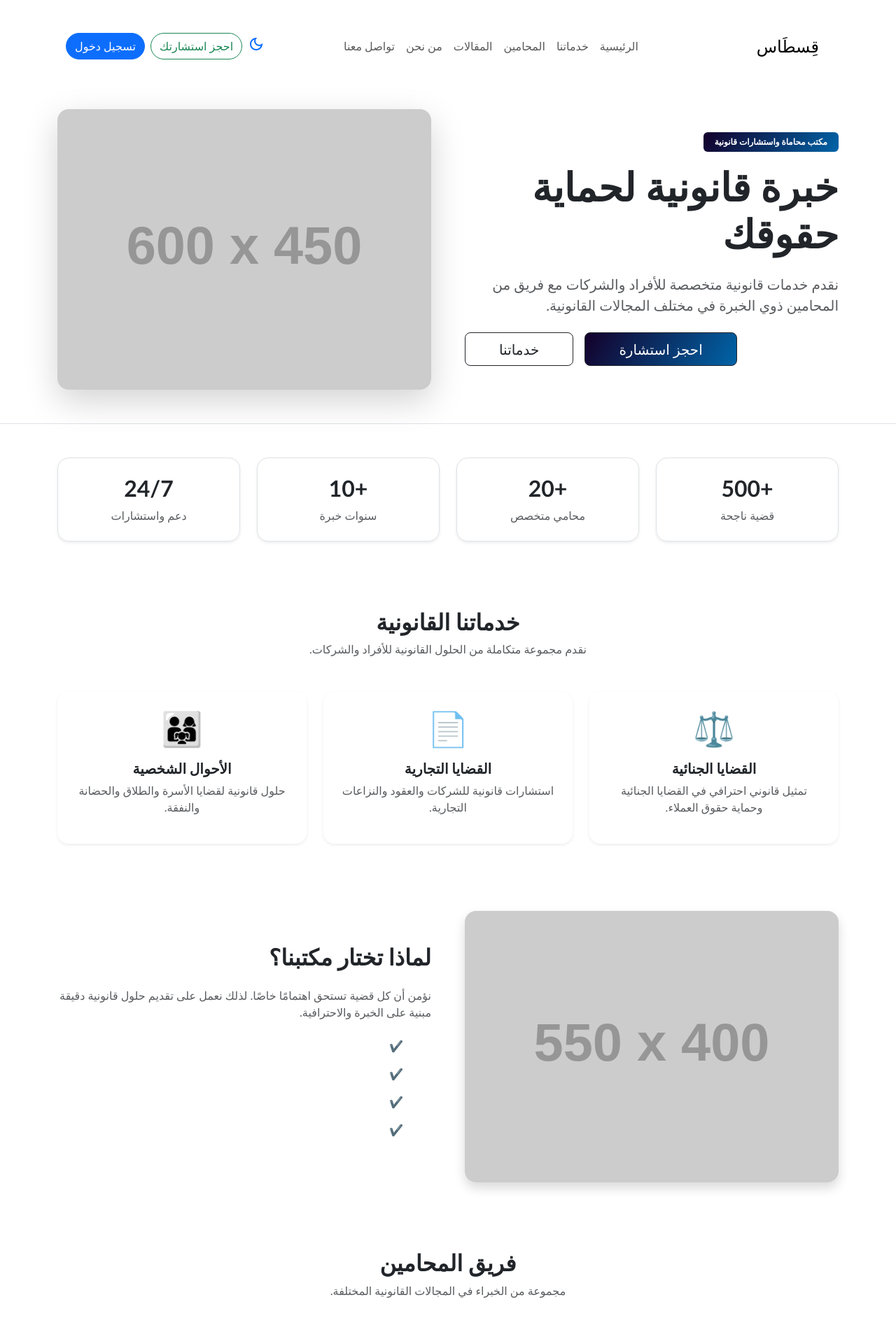
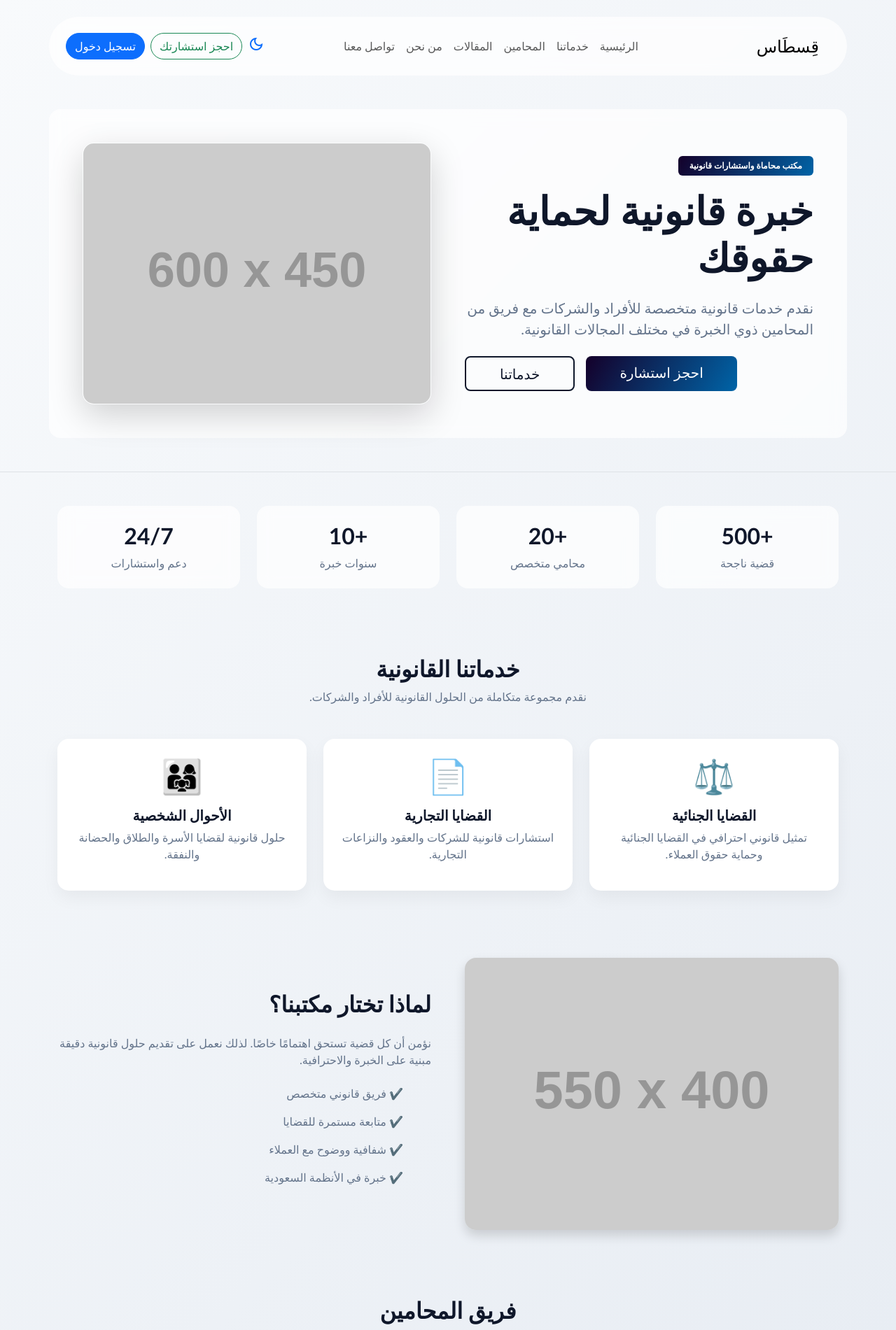
Before and after one commit to M7mdQash/LegalQistas, a Django app: page / in a window 1280 px wide. Shown: the top 1901 px of the page at 70% size. Run offline with Django 5.2, Linux system fonts and the light colour scheme; grey boxes labelled with a size stand in for pictures from a placeholder-image service; some libraries are stand-ins or nearby versions.

Commit message:
Update pages and website design

```diff
--- a/LegalQistas/booking/templates/booking/contact.html
+++ b/LegalQistas/booking/templates/booking/contact.html
@@ -5,11 +5,11 @@
 {% block content %}
 
 <!-- Header -->
-<section class="py-5 bg-dark text-white">
+<section class="py-5">
     <div class="container">
-        <span class="badge bg-light text-dark mb-2 px-3 py-2">Get in Touch</span>
+        <span class="badge mb-2 px-3 py-2">Get in Touch</span>
         <h1 class="fw-bold mb-1">Contact Us</h1>
-        <p class="text-light mb-0">Send us a message and our team will get back to you shortly.</p>
+        <p class="mb-0">Send us a message and our team will get back to you shortly.</p>
     </div>
 </section>
 
--- a/LegalQistas/main/static/css/styles.css
+++ b/LegalQistas/main/static/css/styles.css
@@ -1,155 +1,363 @@
-/* ===== Dark Mode Base ===== */
-.dark{
-    background-color: #000827 !important;
+/* ===============================
+   🎨 VARIABLES (هوية الموقع)
+================================ */
+:root {
+    --primary: linear-gradient(120deg, #14002a, #0064a7);
+    --dark-bg: #000827;
+    --light-bg: #f8fafc;
+    --text-dark: #0f172a;
+    --text-light: #ffffff;
+    --muted-light: #64748b;
+    --muted-dark: rgba(255,255,255,0.7);
+}
+
+/* ===============================
+   🌞 LIGHT MODE
+================================ */
+body {
+    background: linear-gradient(135deg, #f8fafc, #e2e8f0);
+    color: var(--text-dark);
+    transition: 0.3s;
+}
+
+/* ===============================
+   🌙 DARK MODE
+================================ */
+.dark body {
+    background: linear-gradient(135deg, #030029, #00497A);
+    color: var(--text-light);
+}
+
+/* ===============================
+   🧊 GLASS EFFECT
+================================ */
+.bg-glass {
+    background: rgba(255,255,255,0.7);
+    backdrop-filter: blur(10px);
+    border-radius: 16px;
+    transition: 0.3s;
+}
+
+.dark .bg-glass {
+    background: rgba(255,255,255,0.08);
+}
+
+/* ===============================
+   📦 CARDS
+================================ */
+.card {
+    border: none;
+    border-radius: 16px;
+    transition: 0.3s;
+    background: white;
+    color: var(--text-dark);
+    box-shadow: 0 10px 25px rgba(0,0,0,0.05);
+}
+
+.card:hover {
+    transform: translateY(-8px) scale(1.01);
+}
+
+.dark .card {
+    background: rgba(255,255,255,0.08);
+    color: white;
+    backdrop-filter: blur(10px);
+}
+
+/* ===============================
+   🔤 TEXT
+================================ */
+.text-muted {
+    color: var(--muted-light) !important;
+}
+
+.dark .text-muted {
+    color: var(--muted-dark) !important;
+}
+
+/* ===============================
+   🏷️ BADGE
+================================ */
+.badge {
+    background: var(--primary);
+    color: white;
+}
+
+.dark .badge {
+    background: white;
+    color: #000827;
+}
+
+/* ===============================
+   🔘 BUTTONS
+================================ */
+.btn-dark {
+    background: var(--primary);
+    border: none;
+    color: white;
+    transition: 0.3s;
+}
+
+.btn-dark:hover {
+    transform: scale(1.05);
+    opacity: 0.9;
+}
+
+.dark .btn-dark {
+    background: white;
+    color: #000827;
+}
+
+.dark .btn-dark:hover {
+    background: var(--primary);
+    color: white;
+}
+
+/* outline button */
+.btn-outline-dark {
+    border: 2px solid #0f172a;
+    color: #0f172a;
+    transition: 0.3s;
+}
+
+.btn-outline-dark:hover {
+    background: var(--primary);
+    color: white;
+    border-color: transparent;
+}
+
+.dark .btn-outline-dark {
+    border-color: white;
+    color: white;
+}
+
+.dark .btn-outline-dark:hover {
+    background: var(--primary);
+}
+
+/* ===============================
+   🧭 NAVBAR
+================================ */
+.navbar {
+    position: sticky;
+    top: 10px;
+    z-index: 999;
+    backdrop-filter: blur(10px);
+    background: rgba(255,255,255,0.7);
+    border-radius: 16px;
+    transition: 0.3s;
+}
+
+.dark .navbar {
+    background: rgba(0,8,39,0.8);
+}
+
+.nav-link,
+.navbar-brand {
+    transition: 0.3s;
+}
+
+.nav-link:hover {
+    color: #0064a7 !important;
+}
+
+.dark .nav-link:hover {
     color: #ffffff !important;
 }
 
-/* Navbar */
-.dark .navbar {
-    background-color: #000827 !important;
-}
-
-/* النصوص */
-.dark .nav-link,
-.dark .navbar-brand {
-    color: #ffffff !important;
-}
-
-/* الكروت */
-.dark .card {
-    background-color: #000827 !important;
-    color: white !important;
-    border: none;
-}
-
-/* الخلفيات البيضاء */
-.dark .bg-white {
-    background-color: #000827 !important;
-}
-
-/* الفوتر */
-.dark footer {
-    color: white;
-}
-
-.dark .text-body-secondary {
-    color: #aaa !important;
-}
-
-/* الفورمز */
-.dark .form-control,
-.dark .form-select {
-    background-color: #000827;
-    color: white;
-}
-
-/* الأزرار */
-.dark .btn-outline-dark {
-    color: white;
-}
-
-.dark .btn-primary {
-    background-color: #000827;
-}
-
-/* عند فتح القائمة */
+/* ===============================
+   📱 MOBILE MENU
+================================ */
 @media (max-width: 992px) {
-
     .navbar-collapse {
         position: absolute;
         top: 100%;
         right: 0;
         width: 100%;
-
-        backdrop-filter: blur(10px);
-        -webkit-backdrop-filter: blur(10px);
-
-        background: rgba(255, 255, 255, 0.7);
-        border-radius: 15px;
+        backdrop-filter: blur(12px);
+        background: rgba(255,255,255,0.9);
+        border-radius: 16px;
         padding: 15px;
         margin-top: 10px;
-        display: flex;
-        flex-direction: row;
-        align-items: center;
-        justify-content: center;
+        text-align: center;
     }
 
-    /* Dark mode */
     .dark .navbar-collapse {
-        background: rgba(30, 30, 30);
+        background: rgba(0, 8, 39, 0.95);
     }
-
 }
 
-.dark .navbar-toggler-icon{
+/* ===============================
+   🖼️ IMAGES
+================================ */
+img {
+    border-radius: 16px;
+    transition: 0.3s;
+}
+
+img:hover {
+    transform: scale(1.03);
+}
+
+/* ===============================
+   📊 STATS BOX
+================================ */
+.stat-box {
+    padding: 20px;
+    border-radius: 16px;
+    transition: 0.3s;
+    background: rgba(255,255,255,0.6);
+}
+
+.stat-box:hover {
+    transform: translateY(-5px);
+}
+
+.dark .stat-box {
+    background: rgba(255,255,255,0.05);
+}
+
+/* ===============================
+   🧾 FORMS
+================================ */
+.form-control,
+.form-select {
+    border-radius: 12px;
+    transition: 0.3s;
+}
+
+.dark .form-control,
+.dark .form-select {
+    background: rgba(255,255,255,0.05);
+    color: white;
+    border: 1px solid rgba(255,255,255,0.2);
+}
+
+/* ===============================
+   ✨ ANIMATIONS
+================================ */
+* {
+    transition: all 0.3s ease;
+}
+
+/* ===============================
+   🌙 DARK MODE COMPLETE
+================================ */
+
+/* Body */
+body.dark {
+    background: linear-gradient(135deg, #030029, #00497A);
+    color: var(--text-light);
+}
+
+/* Navbar text */
+.dark .nav-link,
+.dark .navbar-brand {
+    color: white !important;
+}
+
+/* Links */
+.dark a {
     color: #ffffff;
 }
 
-
-.navbar {
-    position: sticky;
-    top: 10px;
-    z-index: 999;
+/* Footer */
+.dark footer {
+    color: white;
 }
 
-.navbar {
-    backdrop-filter: blur(8px);
-    background: rgba(255,255,255,0.8) !important;
+.dark footer a {
+    color: #bbb;
 }
 
-.dark .navbar {
-    background: rgb(0, 8, 39,0.8) !important;
+/* Buttons general fix */
+.dark .btn {
+    transition: 0.3s;
 }
 
-.dark p, li{
-    color: #ffffff !important;
+/* Cards hover glow */
+.dark .card:hover {
+    box-shadow: 0 15px 40px rgba(0,0,0,0.6);
 }
 
-.badge{
-    background: linear-gradient(120deg, #14002a 0%, #0064a7 100%);
+/* Glass effect stronger */
+.dark .bg-glass {
+    backdrop-filter: blur(15px);
 }
 
-.dark .badge {
-    background: #ffffff;
-    color: #000827;
+/* Navbar collapse animation */
+.navbar-collapse {
+    transition: all 0.4s ease;
 }
 
-.btn-dark{
-    background: linear-gradient(120deg, #14002a 0%, #0064a7 100%);
-
-}
-.btn-dark:hover{
-    background: white;
-    color: #000827;
+/* Mobile menu animation */
+@media (max-width: 992px) {
+    .navbar-collapse.show {
+        animation: slideDown 0.3s ease;
+    }
 }
 
-.dark .btn-dark{
-    background: #ffffff;
-    color: #000827;
+@keyframes slideDown {
+    from {
+        opacity: 0;
+        transform: translateY(-10px);
+    }
+    to {
+        opacity: 1;
+        transform: translateY(0);
+    }
 }
 
-.dark .btn-dark:hover{
-    background: linear-gradient(120deg, #14002a 0%, #0064a7 100%);
-    color: #ffffff;
+/* Smooth hover for links */
+.nav-link {
+    position: relative;
 }
 
-
-.btn-outline-dark{
-    border-color: linear-gradient(120deg, #14002a 0%, #0064a7 100%);
-
-}
-.btn-outline-dark:hover{
-    background: linear-gradient(120deg, #14002a 0%, #0064a7 100%);
-    color: #ffffff;
+.nav-link::after {
+    content: "";
+    position: absolute;
+    bottom: -3px;
+    right: 0;
+    width: 0%;
+    height: 2px;
+    background: var(--primary);
+    transition: 0.3s;
 }
 
-.dark .btn-outline-dark{
-    background: #000827;
-    color: #ffffff;
-    border-color: #ffffff;
+.nav-link:hover::after {
+    width: 100%;
 }
 
-.dark .btn-outline-dark:hover{
-    background: linear-gradient(120deg, #14002a 0%, #0064a7 100%);
-    color: #ffffff;
+/* Scrollbar (احترافي 👀) */
+::-webkit-scrollbar {
+    width: 8px;
 }
+
+::-webkit-scrollbar-thumb {
+    background: #ccc;
+    border-radius: 10px;
+}
+
+body.dark ::-webkit-scrollbar-thumb {
+    background: #444;
+}
+
+/* Selection */
+::selection {
+    background: #0064a7;
+    color: white;
+}
+
+/* placeholder في الوضع الداكن */
+.dark ::placeholder {
+    color: rgba(255, 255, 255, 0.7);
+}
+
+/* دعم المتصفحات القديمة */
+.dark :-ms-input-placeholder {
+    color: rgba(255, 255, 255, 0.7);
+}
+
+.dark ::-ms-input-placeholder {
+    color: rgba(255, 255, 255, 0.7);
+}
--- a/LegalQistas/main/templates/main/home.html
+++ b/LegalQistas/main/templates/main/home.html
@@ -5,7 +5,7 @@
 
 <!-- Hero Section -->
 <section class="py-5 border-bottom">
-    <div class="container">
+    <div class="container bg-glass p-5 rounded-4">
         <div class="row align-items-center g-5">
 
             <div class="col-lg-6 text-center text-lg-end">
@@ -31,7 +31,7 @@
             </div>
 
             <div class="col-lg-6 text-center">
-                <img src="https://placehold.co/600x450" class="img-fluid rounded-4 shadow-lg" alt="Law Firm">
+                <img src="https://placehold.co/600x450" class="img-fluid rounded-4 shadow-lg border border-light border-opacity-25" alt="Law Firm">
             </div>
 
         </div>
@@ -40,33 +40,33 @@
 
 
 <!-- Stats -->
-<section class="py-5 bg-white">
+<section class="py-5">
     <div class="container">
         <div class="row text-center g-4">
 
             <div class="col-md-3">
-                <div class="p-4 border rounded-4 shadow-sm h-100">
-                    <h2 class="fw-bold">+500</h2>
+                <div class="p-4 rounded-4 h-100 bg-glass text-center">
+                        <h2 class="fw-bold">+500</h2>
                     <p class="text-muted mb-0">قضية ناجحة</p>
                 </div>
             </div>
 
             <div class="col-md-3">
-                <div class="p-4 border rounded-4 shadow-sm h-100">
+                <div class="p-4 rounded-4 h-100 bg-glass text-center">
                     <h2 class="fw-bold">+20</h2>
                     <p class="text-muted mb-0">محامي متخصص</p>
                 </div>
             </div>
 
             <div class="col-md-3">
-                <div class="p-4 border rounded-4 shadow-sm h-100">
+                <div class="p-4 rounded-4 h-100 bg-glass text-center">
                     <h2 class="fw-bold">+10</h2>
                     <p class="text-muted mb-0">سنوات خبرة</p>
                 </div>
             </div>
 
             <div class="col-md-3">
-                <div class="p-4 border rounded-4 shadow-sm h-100">
+                <div class="p-4 rounded-4 h-100 bg-glass text-center">
                     <h2 class="fw-bold">24/7</h2>
                     <p class="text-muted mb-0">دعم واستشارات</p>
                 </div>
@@ -91,7 +91,7 @@
         <div class="row g-4">
 
             <div class="col-md-6 col-lg-4">
-                <div class="card border-0 shadow-sm rounded-4 h-100 p-4 text-center">
+                <div class="card rounded-4 h-100 p-4 text-center">
                     <div class="display-5 mb-3">⚖️</div>
                     <h5 class="fw-bold">القضايا الجنائية</h5>
                     <p class="text-muted">
@@ -101,7 +101,7 @@
             </div>
 
             <div class="col-md-6 col-lg-4">
-                <div class="card border-0 shadow-sm rounded-4 h-100 p-4 text-center">
+                <div class="card rounded-4 h-100 p-4 text-center">
                     <div class="display-5 mb-3">📄</div>
                     <h5 class="fw-bold">القضايا التجارية</h5>
                     <p class="text-muted">
@@ -111,7 +111,7 @@
             </div>
 
             <div class="col-md-6 col-lg-4">
-                <div class="card border-0 shadow-sm rounded-4 h-100 p-4 text-center">
+                <div class="card rounded-4 h-100 p-4 text-center">
                     <div class="display-5 mb-3">👨‍👩‍👧</div>
                     <h5 class="fw-bold">الأحوال الشخصية</h5>
                     <p class="text-muted">
@@ -127,7 +127,7 @@
 
 
 <!-- About -->
-<section class="py-5 bg-white">
+<section class="py-5">
     <div class="container">
 
         <div class="row align-items-center g-5">
@@ -170,7 +170,7 @@
 
             <div class="col-md-4">
                 <div class="card border-0 shadow-sm rounded-4 text-center p-4">
-                    <img src="https://placehold.co/150x150" class="rounded-circle mx-auto mb-3" alt="Lawyer">
+                    <img src="https://placehold.co/150x150" class="rounded-circle mx-auto mb-3 border border-2 border-light" alt="Lawyer">
                     <h5 class="fw-bold">أحمد محمد</h5>
                     <p class="text-muted">محامي تجاري</p>
                 </div>
@@ -178,7 +178,7 @@
 
             <div class="col-md-4">
                 <div class="card border-0 shadow-sm rounded-4 text-center p-4">
-                    <img src="https://placehold.co/150x150" class="rounded-circle mx-auto mb-3" alt="Lawyer">
+                    <img src="https://placehold.co/150x150" class="rounded-circle mx-auto mb-3 border border-2 border-light" alt="Lawyer">
                     <h5 class="fw-bold">سارة علي</h5>
                     <p class="text-muted">محامية أحوال شخصية</p>
                 </div>
@@ -186,7 +186,7 @@
 
             <div class="col-md-4">
                 <div class="card border-0 shadow-sm rounded-4 text-center p-4">
-                    <img src="https://placehold.co/150x150" class="rounded-circle mx-auto mb-3" alt="Lawyer">
+                    <img src="https://placehold.co/150x150" class="rounded-circle mx-auto mb-3 border border-2 border-light" alt="Lawyer">
                     <h5 class="fw-bold">محمد خالد</h5>
                     <p class="text-muted">محامي جنائي</p>
                 </div>
@@ -199,8 +199,8 @@
 
 
 <!-- Contact CTA -->
-<section id="contact" class="py-5">
-    <div class="container text-center">
+<section id="contact" class="py-5 text-center">
+    <div class="container bg-glass p-5 rounded-4">
 
         <h2 class="fw-bold mb-4">ابدأ استشارتك القانونية اليوم</h2>
 
--- a/LegalQistas/main/templates/main/services.html
+++ b/LegalQistas/main/templates/main/services.html
@@ -157,7 +157,7 @@
             فريقنا جاهز لمساعدتك في جميع القضايا والاستشارات القانونية.
         </p>
 
-        <a href="#" class="btn btn-lg px-5">
+        <a href="#" class="btn btn-dark btn-lg px-5">
             احجز استشارة
         </a>
 
--- a/LegalQistas/main/views.py
+++ b/LegalQistas/main/views.py
@@ -1,8 +1,10 @@
 from django.shortcuts import redirect, render
 from django.http import HttpRequest, HttpResponse
+from django.contrib.auth.models import User
 # Create your views here.
 
 def home_view(request:HttpRequest):
+    users = User.objects.all()[:3]
 
     return render(request, 'main/home.html')
 
--- a/LegalQistas/posts/templates/posts/detail_posts.html
+++ b/LegalQistas/posts/templates/posts/detail_posts.html
@@ -33,11 +33,10 @@
     </div>
     <div class="container justify-content-center">
         <div class="col-lg-12">
-            <div class="bg-white p-5 rounded shadow-sm">
+            <div class="p-5 rounded shadow-sm">
                 <h2 class="mb-3">
                     {{post.title}}
                 </h2>
-                <h5 class="mb-2">introduction</h5>
                 <p>{{post.content}}</p>
             </div>
         </div>
```
Also changed, not shown: LegalQistas/main/templates/main/Lawyers.html (+6 -6 lines), LegalQistas/main/templates/main/about.html (+7 -7 lines), LegalQistas/main/templates/main/contact.html (deleted, +0 -144 lines).
